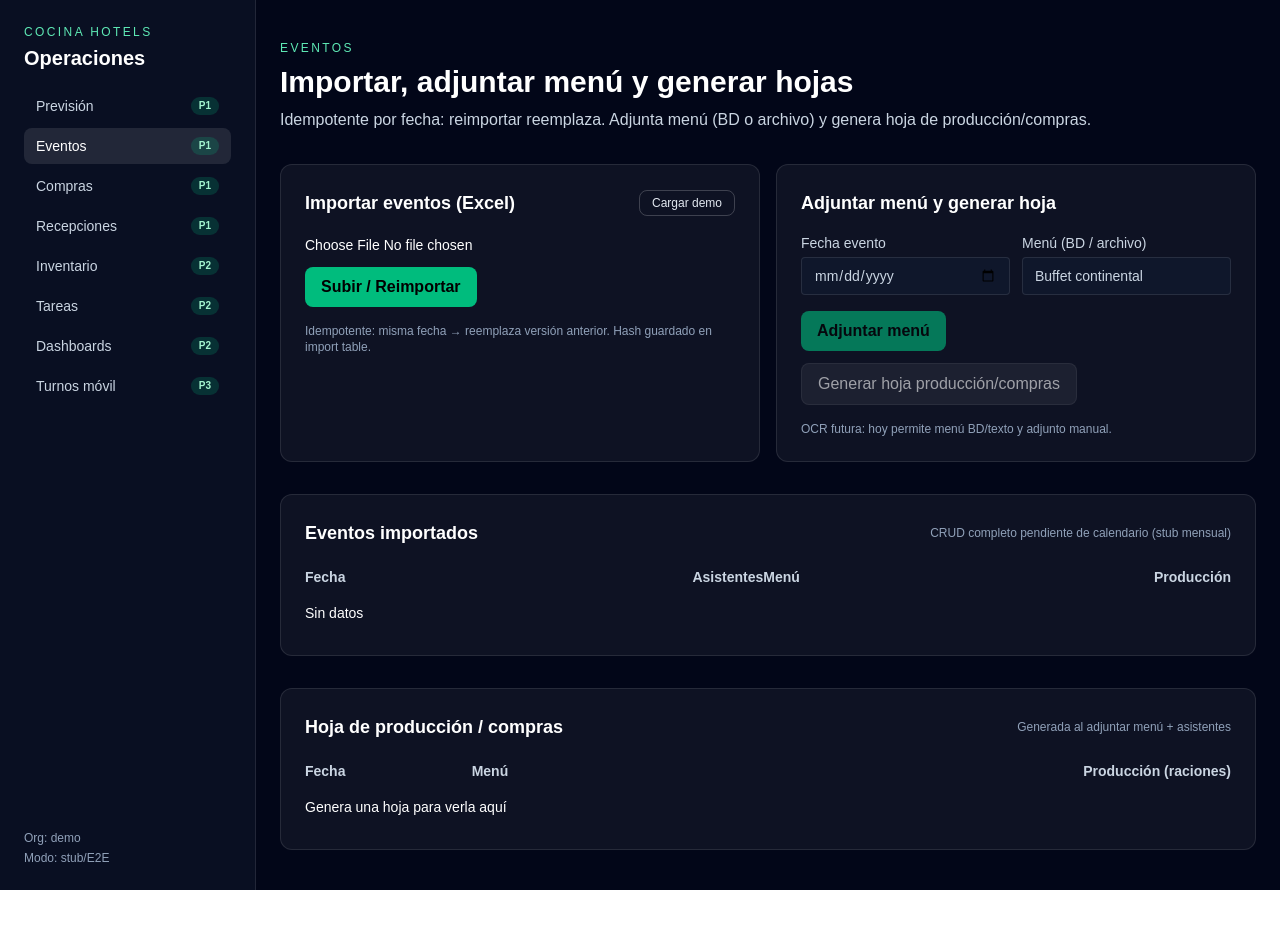
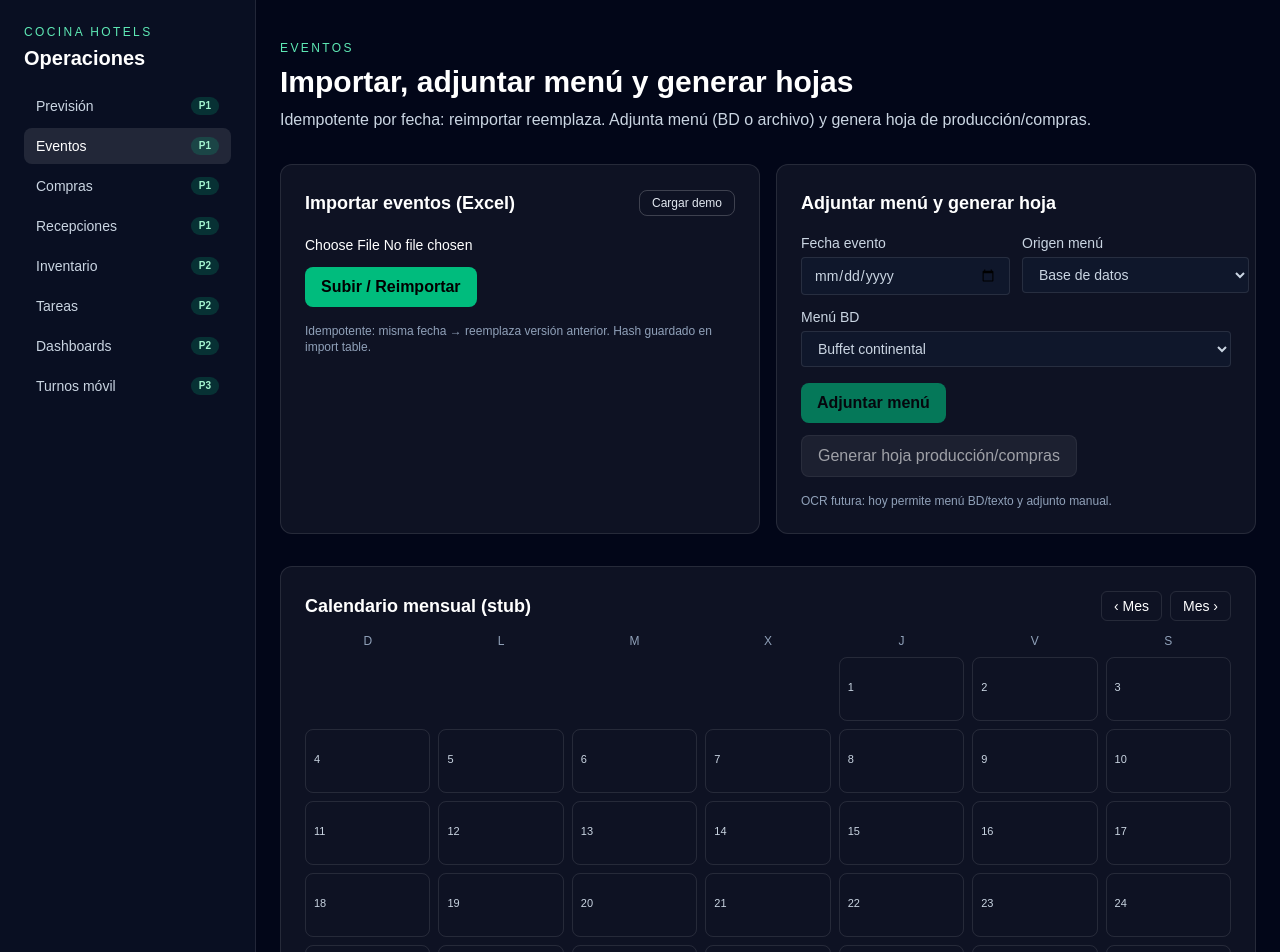
Before and after one commit to rai1001/gestion-ChefOs, a Next.js app: page /events in a window 1280 px wide. Shown: the top 952 px of the page. Before the commit the page ends 890 px from the top, so only its background shows below. Built offline with nearby package versions, Linux system fonts and the light colour scheme.

Commit message:
feat: add events calendar stub and menu attachment UX

```diff
--- a/src/app/(app)/events/page.tsx
+++ b/src/app/(app)/events/page.tsx
@@ -17,16 +17,37 @@ const demoRows: EventRow[] = [
 export default function EventsPage() {
   const [rows, setRows] = useState<EventRow[]>([]);
   const [selectedDate, setSelectedDate] = useState<string>("");
+  const [menuSource, setMenuSource] = useState<"bd" | "archivo">("bd");
   const [menu, setMenu] = useState<string>("Buffet continental");
   const [sheet, setSheet] = useState<EventRow[]>([]);
   const [importing, setImporting] = useState(false);
   const [attaching, setAttaching] = useState(false);
   const [loadingSheet, setLoadingSheet] = useState(false);
+  const [monthCursor, setMonthCursor] = useState(() => {
+    const now = new Date();
+    return new Date(now.getFullYear(), now.getMonth(), 1);
+  });
 
   const sortedRows = useMemo(
     () => [...rows].sort((a, b) => (a.event_date < b.event_date ? -1 : 1)),
     [rows],
   );
+
+  const calendarDays = useMemo(() => {
+    const start = new Date(monthCursor.getFullYear(), monthCursor.getMonth(), 1);
+    const end = new Date(monthCursor.getFullYear(), monthCursor.getMonth() + 1, 0);
+    const days: { label: number; iso: string }[] = [];
+    for (let d = 1; d <= end.getDate(); d++) {
+      const dt = new Date(monthCursor.getFullYear(), monthCursor.getMonth(), d);
+      const iso = dt.toISOString().slice(0, 10);
+      days.push({ label: d, iso });
+    }
+    const firstDay = start.getDay(); // 0-6
+    const padding = Array.from({ length: firstDay }, () => null);
+    return [...padding, ...days] as (null | { label: number; iso: string })[];
+  }, [monthCursor]);
+
+  const menusFromDb = ["Buffet continental", "Coffee break", "Cóctel finger food", "Gala 3 tiempos"];
 
   async function refresh() {
     const res = await fetch("/api/events");
@@ -151,14 +172,42 @@ export default function EventsPage() {
               />
             </label>
             <label className="text-sm text-slate-300 flex flex-col gap-1">
-              Menú (BD / archivo)
-              <input
-                value={menu}
-                onChange={(e) => setMenu(e.target.value)}
-                placeholder="Buffet, Cóctel, Gala..."
-                className="rounded bg-slate-900 border border-white/10 px-3 py-2"
-              />
+              Origen menú
+              <div className="flex gap-2">
+                <select
+                  value={menuSource}
+                  onChange={(e) => setMenuSource(e.target.value as "bd" | "archivo")}
+                  className="flex-1 rounded bg-slate-900 border border-white/10 px-3 py-2 text-sm"
+                >
+                  <option value="bd">Base de datos</option>
+                  <option value="archivo">Archivo/imagen (OCR futura)</option>
+                </select>
+              </div>
             </label>
+            {menuSource === "bd" ? (
+              <label className="text-sm text-slate-300 flex flex-col gap-1 md:col-span-2">
+                Menú BD
+                <select
+                  value={menu}
+                  onChange={(e) => setMenu(e.target.value)}
+                  className="rounded bg-slate-900 border border-white/10 px-3 py-2 text-sm"
+                >
+                  {menusFromDb.map((m) => (
+                    <option key={m} value={m}>{m}</option>
+                  ))}
+                </select>
+              </label>
+            ) : (
+              <label className="text-sm text-slate-300 flex flex-col gap-1 md:col-span-2 opacity-70">
+                Subir archivo / imagen (OCR próximamente)
+                <input
+                  type="file"
+                  disabled
+                  className="rounded bg-slate-900 border border-dashed border-white/20 px-3 py-2 text-sm"
+                />
+                <span className="text-[11px] text-slate-400">En esta versión usa menú de BD; OCR llegará en la siguiente iteración.</span>
+              </label>
+            )}
           </div>
           <div className="flex flex-wrap gap-3">
             <button
@@ -184,6 +233,61 @@ export default function EventsPage() {
 
       <section className="bg-white/5 border border-white/10 rounded-xl p-6 space-y-3">
         <div className="flex items-center justify-between">
+          <h2 className="text-lg font-semibold">Calendario mensual (stub)</h2>
+          <div className="flex gap-2 text-sm">
+            <button
+              className="rounded-md border border-white/10 px-3 py-1 hover:bg-white/10"
+              onClick={() =>
+                setMonthCursor((d) => new Date(d.getFullYear(), d.getMonth() - 1, 1))
+              }
+            >
+              ‹ Mes
+            </button>
+            <button
+              className="rounded-md border border-white/10 px-3 py-1 hover:bg-white/10"
+              onClick={() =>
+                setMonthCursor((d) => new Date(d.getFullYear(), d.getMonth() + 1, 1))
+              }
+            >
+              Mes ›
+            </button>
+          </div>
+        </div>
+        <div className="grid grid-cols-7 gap-2 text-xs text-slate-300">
+          {["D", "L", "M", "X", "J", "V", "S"].map((d) => (
+            <div key={d} className="text-center text-slate-400">{d}</div>
+          ))}
+          {calendarDays.map((day, idx) =>
+            day === null ? (
+              <div key={`pad-${idx}`} />
+            ) : (
+              <button
+                key={day.iso}
+                onClick={() => setSelectedDate(day.iso)}
+                className={`h-16 rounded-lg border border-white/10 p-2 text-left transition-colors ${
+                  selectedDate === day.iso ? "bg-emerald-500/20 border-emerald-300/40" : "hover:bg-white/5"
+                }`}
+              >
+                <div className="flex items-center justify-between text-[11px] text-slate-300">
+                  <span>{day.label}</span>
+                  {rows.some((r) => r.event_date === day.iso) && (
+                    <span className="h-2 w-2 rounded-full bg-emerald-400" />
+                  )}
+                </div>
+                <div className="mt-1 text-[11px] text-slate-400">
+                  {rows.find((r) => r.event_date === day.iso)?.menu_name ?? ""}
+                </div>
+              </button>
+            ),
+          )}
+        </div>
+        <p className="text-[11px] text-slate-400">
+          Click en una fecha para precargar el adjunte de menú y generar hojas. CRUD calendario completo pendiente (stub).
+        </p>
+      </section>
+
+      <section className="bg-white/5 border border-white/10 rounded-xl p-6 space-y-3">
+        <div className="flex items-center justify-between">
           <h2 className="text-lg font-semibold">Eventos importados</h2>
           <span className="text-xs text-slate-400">CRUD completo pendiente de calendario (stub mensual)</span>
         </div>
@@ -194,11 +298,12 @@ export default function EventsPage() {
               <th className="text-right py-2">Asistentes</th>
               <th className="text-left py-2">Menú</th>
               <th className="text-right py-2">Producción</th>
+              <th className="text-right py-2">Estado</th>
             </tr>
           </thead>
           <tbody>
             {sortedRows.length === 0 && (
-              <tr><td className="py-2" colSpan={4}>Sin datos</td></tr>
+              <tr><td className="py-2" colSpan={5}>Sin datos</td></tr>
             )}
             {sortedRows.map((row) => (
               <tr key={row.org_id + row.event_date} data-testid="event-row" className="hover:bg-white/5">
@@ -206,6 +311,13 @@ export default function EventsPage() {
                 <td className="py-2 text-right">{row.attendees}</td>
                 <td className="py-2 text-left">{row.menu_name ?? "-"}</td>
                 <td className="py-2 text-right">{row.production_items ?? "—"}</td>
+                <td className="py-2 text-right">
+                  <span className={`rounded-full px-2 py-1 text-[11px] ${
+                    row.menu_name ? "bg-emerald-500/20 text-emerald-100" : "bg-white/10 text-slate-300"
+                  }`}>
+                    {row.menu_name ? "Menú adjunto" : "Pendiente menú"}
+                  </span>
+                </td>
               </tr>
             ))}
           </tbody>
@@ -223,17 +335,19 @@ export default function EventsPage() {
               <th className="text-left py-2">Fecha</th>
               <th className="text-left py-2">Menú</th>
               <th className="text-right py-2">Producción (raciones)</th>
+              <th className="text-right py-2">Compras (proveedor est.)</th>
             </tr>
           </thead>
           <tbody>
             {sheet.length === 0 && (
-              <tr><td className="py-2" colSpan={3}>Genera una hoja para verla aquí</td></tr>
+              <tr><td className="py-2" colSpan={4}>Genera una hoja para verla aquí</td></tr>
             )}
             {sheet.map((row) => (
               <tr key={row.event_date} className="hover:bg-white/5">
                 <td className="py-2">{row.event_date}</td>
                 <td className="py-2">{row.menu_name ?? "-"}</td>
                 <td className="py-2 text-right">{row.production_items ?? 0}</td>
+                <td className="py-2 text-right text-slate-300">Auto-calculada (stub)</td>
               </tr>
             ))}
           </tbody>
```
